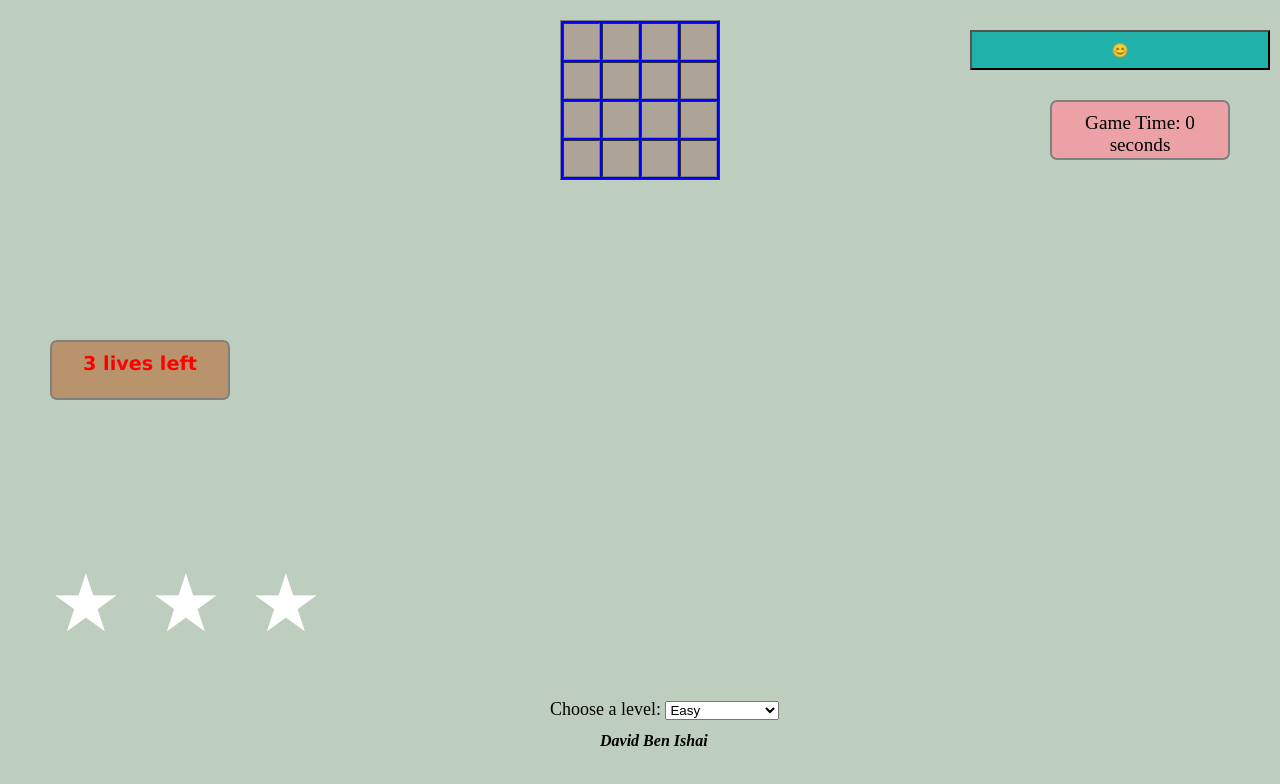
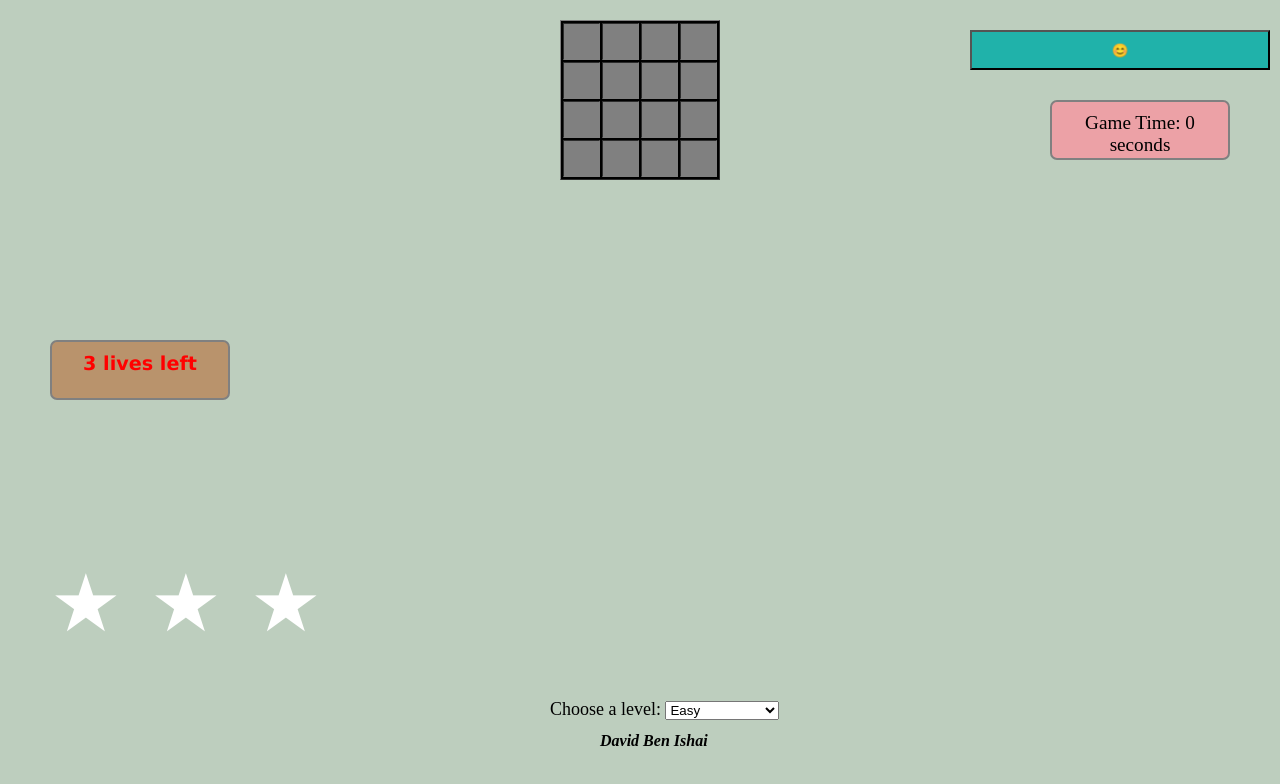
Before and after one commit to benditi/Sprint1part1, a plain HTML site: page index.html in a window 1280 px wide. Drawn offline with Linux system fonts and the light colour scheme.

Commit message:
Add files via upload

```diff
--- a/css/main.css
+++ b/css/main.css
@@ -20,21 +20,18 @@ table {
     margin: 20px;
     margin-left: auto;
     margin-right: auto;
-    background-color:blue;
+    background-color:black;
 }
 .board td {
     width: 37px;
     height: 37px;
     text-align: center;
-    /* transition: background-color 0.5s; */
     padding: 10px;
     font-size:x-small;
     font-weight: bolder;
+    background-color: gray;
 }
 
-.blank {
-    background-color:#ada397;
-}
 .selector {
     position: absolute;
     bottom: 80px;
@@ -51,8 +48,6 @@ table {
     border-radius: 7px;
     text-align: center;
     font-size: larger;
-    /* margin-top: 10px;
-    margin-bottom: 15px; */
     position: absolute;
     top: 100px;
     right: 50px;
@@ -88,17 +83,15 @@ table {
     width: 80px;
     color:white;
     position: absolute;
+    bottom: 150px;
 }
 .hints.n1{
-    bottom: 150px;
     left: 50px;
 }
 .hints.n2{
-    bottom: 150px;
     left: 150px;
 }
 .hints.n3{
-    bottom: 150px;
     left: 250px;
 }
 .message{
--- a/js/utils.js
+++ b/js/utils.js
@@ -59,7 +59,7 @@ function getNegs(cellI, cellJ, board) {
 }
 
 function isEmptyCell(coord) {
-    return gBoard[coord.i][coord.j] === ''
+    return gBoard[coord.i][coord.j] === '';
 }
 
 function createMat(rowsIdx, colsIdx){
```
Also changed, not shown: js/main.js (+1 -6 lines).
